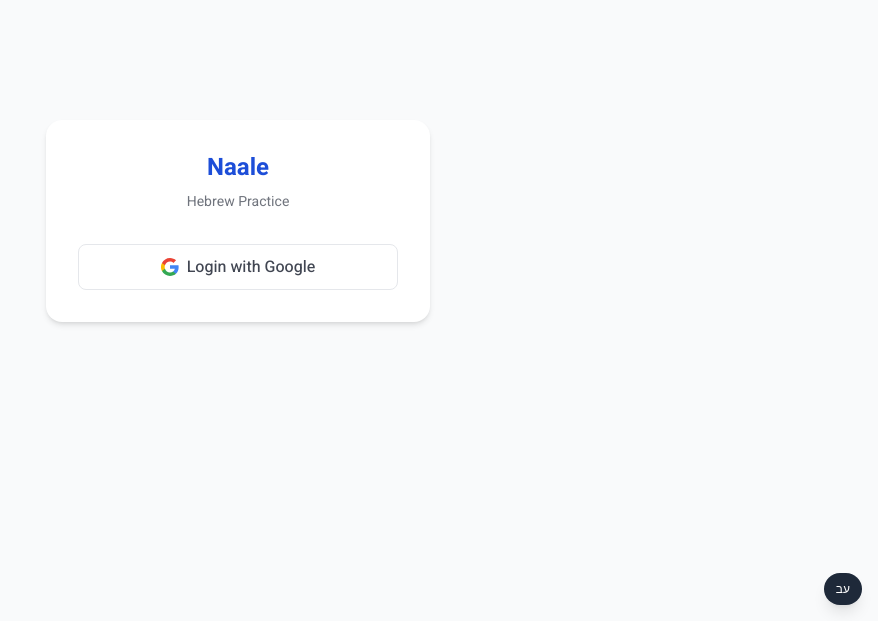
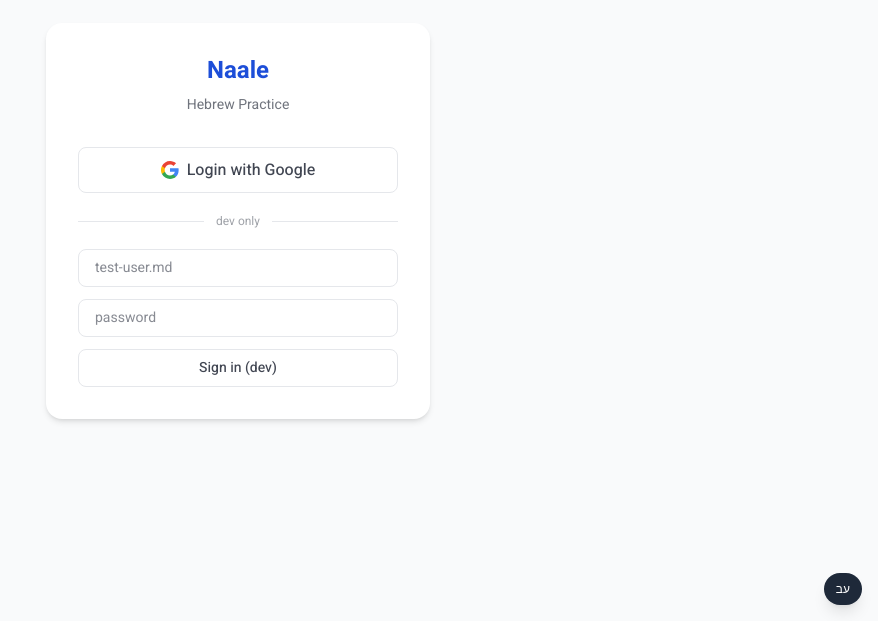
Before and after one commit to tauga-ai/hebrew-course-tauga, a Next.js app: page /naale/login in a window 1280 px wide. Shown: the part 179-800 px from the top of the page, without its empty margins (402-1280 px from the left). Built offline with nearby package versions, Linux system fonts and the light colour scheme.

Commit message:
feat(naale): add dev-only login fallback and test user creation script for local QA

```diff
--- /dev/null
+++ b/scripts/create-naale-test-users.ts
@@ -0,0 +1,80 @@
+/**
+ * Creates (or resets the password of) a fixed set of Naale-track test
+ * accounts for local dev sign-in, via the dev-only email/password fallback
+ * on /naale/login (gated behind NODE_ENV === 'development' — never
+ * reachable in production).
+ *
+ * Real students only ever use Google OAuth (per ticket 3's roster-identity
+ * decision); these exist purely so local QA doesn't need real Gmail
+ * accounts or a live Google OAuth round-trip. See test-user.md for the
+ * credentials this produces — gitignored, never commit it.
+ *
+ * Uses auth.admin.createUser({ email_confirm: true }) so no real inbox is
+ * needed. Idempotent: an email that already has an auth user gets its
+ * password reset instead of erroring, so re-running this after forgetting a
+ * password just works. Also ensures each naale_roster row exists, since a
+ * roster-less email would resolve to 'not_on_roster' regardless of how it
+ * signed in.
+ *
+ * The naale students row is NOT created here — getNaaleSession()
+ * auto-provisions it on first real login, same as it does for Google.
+ *
+ * Run with:
+ *   npx tsx --env-file=.env.local scripts/create-naale-test-users.ts
+ */
+import { createServiceClient } from '../src/lib/supabase/service'
+
+const PASSWORD = 'Password123!'
+
+const TEST_USERS: { email: string; role: 'student' | 'staff' }[] = [
+  { email: 'naale_student1@test.com', role: 'student' },
+  { email: 'naale_student2@test.com', role: 'student' },
+  { email: 'naale_student3@test.com', role: 'student' },
+  { email: 'naale_staff1@test.com', role: 'staff' },
+  { email: 'naale_staff2@test.com', role: 'staff' },
+  { email: 'naale_staff3@test.com', role: 'staff' },
+]
+
+async function findUserByEmail(db: ReturnType<typeof createServiceClient>, email: string) {
+  const target = email.toLowerCase()
+  let page = 1
+  const perPage = 200
+  while (true) {
+    const { data, error } = await db.auth.admin.listUsers({ page, perPage })
+    if (error) throw error
+    const found = data.users.find(u => u.email?.toLowerCase() === target)
+    if (found) return found
+    if (data.users.length < perPage) return null
+    page++
+  }
+}
+
+async function ensureUser(db: ReturnType<typeof createServiceClient>, email: string, role: 'student' | 'staff') {
+  const { error: rosterError } = await db
+    .from('naale_roster')
+    .upsert({ email, role }, { onConflict: 'email' })
+  if (rosterError) throw rosterError
+
+  const existing = await findUserByEmail(db, email)
+
+  if (existing) {
+    const { error } = await db.auth.admin.updateUserById(existing.id, { password: PASSWORD })
+    if (error) throw error
+    console.log(`${email} (${role}) — auth user already existed (${existing.id}), password reset.`)
+  } else {
+    const { data, error } = await db.auth.admin.createUser({ email, password: PASSWORD, email_confirm: true })
+    if (error) throw error
+    console.log(`${email} (${role}) — auth user created (${data.user.id}).`)
+  }
+}
+
+async function main() {
+  const db = createServiceClient()
+  for (const { email, role } of TEST_USERS) {
+    await ensureUser(db, email, role)
+  }
+  console.log(`\nDone. All accounts share the password: ${PASSWORD}`)
+  console.log('Sign in at /naale/login using the dev-only form (NODE_ENV=development only). See test-user.md.')
+}
+
+main()
--- a/src/app/naale/login/page.tsx
+++ b/src/app/naale/login/page.tsx
@@ -1,13 +1,27 @@
 'use client'
 
 import { useState } from 'react'
+import { useRouter } from 'next/navigation'
 import { createClient } from '@/lib/supabase/client'
 import { GoogleIcon } from '@/components/ui/GoogleIcon'
-import { t } from '@/lib/dev-i18n'
+import { t, isDev } from '@/lib/dev-i18n'
 
 export default function NaaleLoginPage() {
+  const router = useRouter()
   const [loading, setLoading] = useState(false)
   const [error, setError] = useState('')
+
+  // Dev-only fallback so local QA doesn't need a real Google OAuth
+  // round-trip — never rendered in production (isDev is a NODE_ENV check,
+  // dead-code eliminated from prod bundles, same as DevPanel). Real students
+  // still only ever see the Google button below: per ticket 3, Google is the
+  // deliberate identity check for the roster model, not just a convenience.
+  // See scripts/create-naale-test-users.ts / test-user.md for the account
+  // this signs in as.
+  const [devEmail, setDevEmail] = useState('')
+  const [devPassword, setDevPassword] = useState('')
+  const [devError, setDevError] = useState('')
+  const [devLoading, setDevLoading] = useState(false)
 
   async function handleGoogle() {
     setLoading(true)
@@ -23,6 +37,26 @@ export default function NaaleLoginPage() {
       setError('שגיאה בהתחברות עם Google')
       setLoading(false)
     }
+  }
+
+  async function handleDevSubmit(e: React.FormEvent) {
+    e.preventDefault()
+    if (!devEmail.trim() || !devPassword) return
+    setDevLoading(true)
+    setDevError('')
+
+    const supabase = createClient()
+    const { error: signInError } = await supabase.auth.signInWithPassword({
+      email: devEmail.trim(),
+      password: devPassword,
+    })
+
+    if (signInError) {
+      setDevError(signInError.message)
+      setDevLoading(false)
+      return
+    }
+    router.push('/naale')
   }
 
   return (
@@ -42,6 +76,42 @@ export default function NaaleLoginPage() {
         </button>
 
         {error && <p className="text-red-500 dark:text-red-400 text-sm mt-4">{error}</p>}
+
+        {isDev && (
+          <>
+            <div className="flex items-center gap-3 my-5">
+              <div className="h-px bg-card-border flex-1" />
+              <span className="text-xs text-fg/40">dev only</span>
+              <div className="h-px bg-card-border flex-1" />
+            </div>
+            <form onSubmit={handleDevSubmit} className="space-y-3 text-right">
+              <input
+                type="email"
+                value={devEmail}
+                onChange={e => setDevEmail(e.target.value)}
+                placeholder="test-user.md"
+                className="w-full border border-card-border rounded-lg px-4 py-2 text-sm focus:outline-none focus:ring-2 focus:ring-primary-500 bg-surface text-fg"
+                required
+              />
+              <input
+                type="password"
+                value={devPassword}
+                onChange={e => setDevPassword(e.target.value)}
+                placeholder="password"
+                className="w-full border border-card-border rounded-lg px-4 py-2 text-sm focus:outline-none focus:ring-2 focus:ring-primary-500 bg-surface text-fg"
+                required
+              />
+              <button
+                type="submit"
+                disabled={devLoading}
+                className="w-full border border-card-border rounded-lg py-2 text-sm font-medium text-fg/80 hover:bg-black/5 dark:hover:bg-white/5 transition disabled:opacity-50"
+              >
+                {devLoading ? '...' : 'Sign in (dev)'}
+              </button>
+              {devError && <p className="text-red-500 dark:text-red-400 text-xs">{devError}</p>}
+            </form>
+          </>
+        )}
       </div>
     </div>
   )
```
Also changed, not shown: 2 other files (tests, documents, lock files or other folders).
